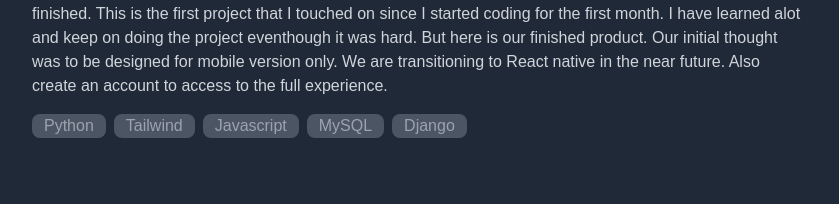
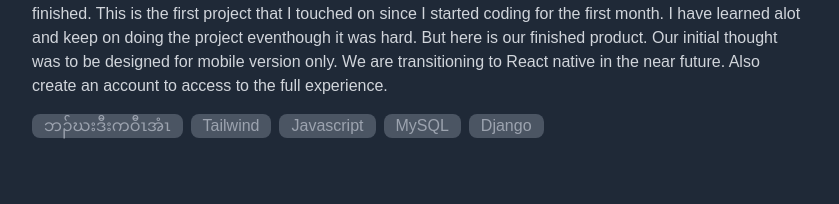
Before and after one commit to winaung1/Nextportfolio, a Next.js app: page / in a window 1280 px wide. Shown: the part 6126-6330 px from the top of the page, without its empty margins (220-1059 px from the left). Built offline with nearby package versions, Linux system fonts and the light colour scheme.

Commit message:
karen lang

```diff
--- a/components/Mywork.js
+++ b/components/Mywork.js
@@ -16,7 +16,7 @@ export const Mywork = ({title}) => {
             IconImage={'/icurus.png'}
             Demo={'https://icarusrestaurant.herokuapp.com/homepage/?session=test&table=13'}
             Title='Icurus Restuarent'
-            skills1='Python'
+            skills1='ဘၣ်ဃးဒီးကဝီၤအံၤ'
             skills2='Tailwind'
             skills3='Javascript'
             skills4='MySQL'
```
